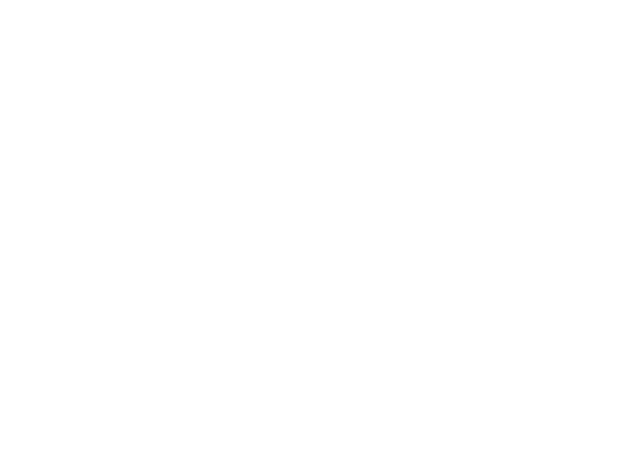
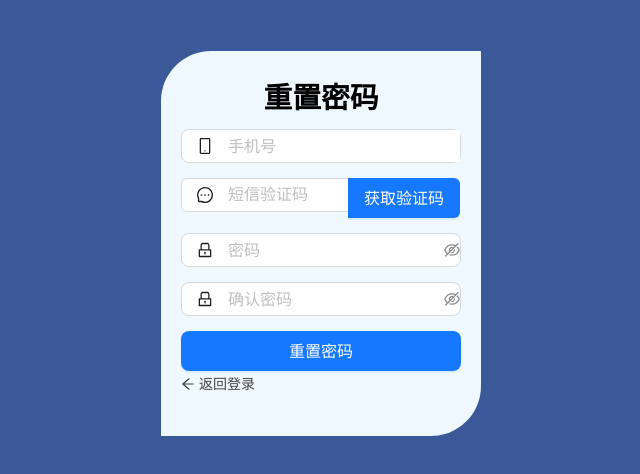
Before and after one commit to hojiahao/nls, a Vue app in the folder web/: page /reset in a window 1280 px wide. Before the commit this address had no page. Shown: the top 474 px of the page, without its empty margins (319-959 px from the left). Built offline with nearby package versions, Linux system fonts and the light colour scheme.

Commit message:
制作重置密码页面

```diff
--- a/web/src/router/index.js
+++ b/web/src/router/index.js
@@ -2,6 +2,7 @@ import {createRouter, createWebHistory} from 'vue-router'
 import Home from "../view/home.vue";
 import Login from "../view/login.vue";
 import Register from "../view/register.vue";
+import Reset from "../view/reset.vue";
 
 const routes = [
     {
@@ -19,6 +20,10 @@ const routes = [
     {
         path: '/register',
         component: Register
+    },
+    {
+        path: '/reset',
+        component: Reset
     }
 ]
 
--- /dev/null
+++ b/web/src/view/reset.vue
@@ -0,0 +1,94 @@
+<template>
+  <div class="register">
+    <a-row>
+      <a-col class="main" :span="6" :offset="9">
+        <div class="title">重置密码</div>
+        <a-form
+            :model="resetMember"
+            name="basic"
+            :wrapper-col="{ span: 24 }"
+            autocomplete="off"
+            @finish="reset"
+        >
+          <a-form-item
+              name="mobile" class="form-item"
+              :rules="[{ required: true, message: 'Please input your mobile!' }]"
+          >
+            <a-input v-model:value="resetMember.mobile" placeholder="手机号" size="large">
+              <template #prefix>
+                <MobileOutlined style="margin-left: 15px"/>
+              </template>
+            </a-input>
+          </a-form-item>
+
+          <a-form-item
+              name="mobile" class="form-item"
+              :rules="[{ required: true, message: 'Please input your sms code!' }]"
+          >
+            <a-input-search
+                v-model:value="resetMember.code"
+                placeholder="短信验证码"
+                :enter-button="sendText"
+                size="large"
+                @search="sendResetSmsCode"
+            >
+              <template #prefix>
+                <MessageOutlined style="margin-left: 15px"/>
+              </template>
+            </a-input-search>
+          </a-form-item>
+
+          <a-form-item
+              name="password" class="form-item"
+              :rules="[{ required: true, message: 'Please input your password!' }]"
+          >
+            <a-input-password v-model:value="resetMember.passwordOrigin" placeholder="密码" size="large">
+              <template #prefix>
+                <LockOutlined style="margin-left: 15px"/>
+              </template>
+            </a-input-password>
+          </a-form-item>
+
+          <a-form-item
+              name="password" class="form-item"
+              :rules="[{ required: true, message: 'Please confirm your password!' }]"
+          >
+            <a-input-password v-model:value="resetMember.passwordConfirmed" placeholder="确认密码" size="large">
+              <template #prefix>
+                <LockOutlined style="margin-left: 15px"/>
+              </template>
+            </a-input-password>
+          </a-form-item>
+
+          <a-form-item class="form-item">
+            <a-button type="primary" block html-type="submit" class="reset-btn" size="large">重置密码</a-button>
+          </a-form-item>
+        </a-form>
+        <p class="footer">
+          <router-link to="/login">
+            <ArrowLeftOutlined/>
+            返回登录
+          </router-link>
+        </p>
+      </a-col>
+    </a-row>
+  </div>
+</template>
+<script setup>
+import {ref} from 'vue';
+
+const resetMember = ref({
+  mobile: '',
+  code: '',
+  password: '',
+  passwordOrigin: '',
+  passwordConfirmed: ''
+});
+const sendText = ref("获取验证码")
+const reset = values => {
+  console.log('开始重置密码:', values);
+};
+const sendResetSmsCode = () => {
+  console.log("发送短信验证码")
+}
+</script>
```
